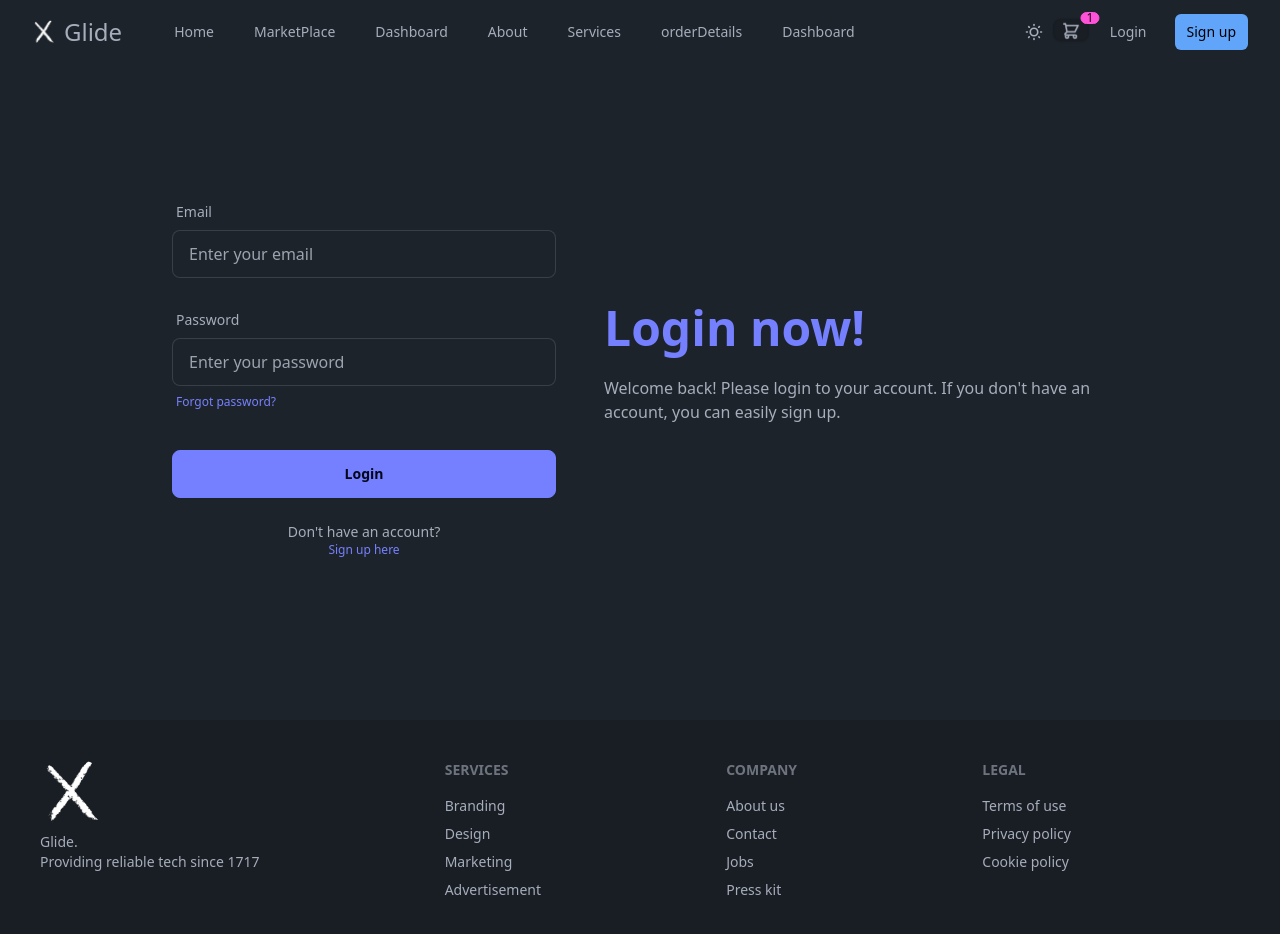
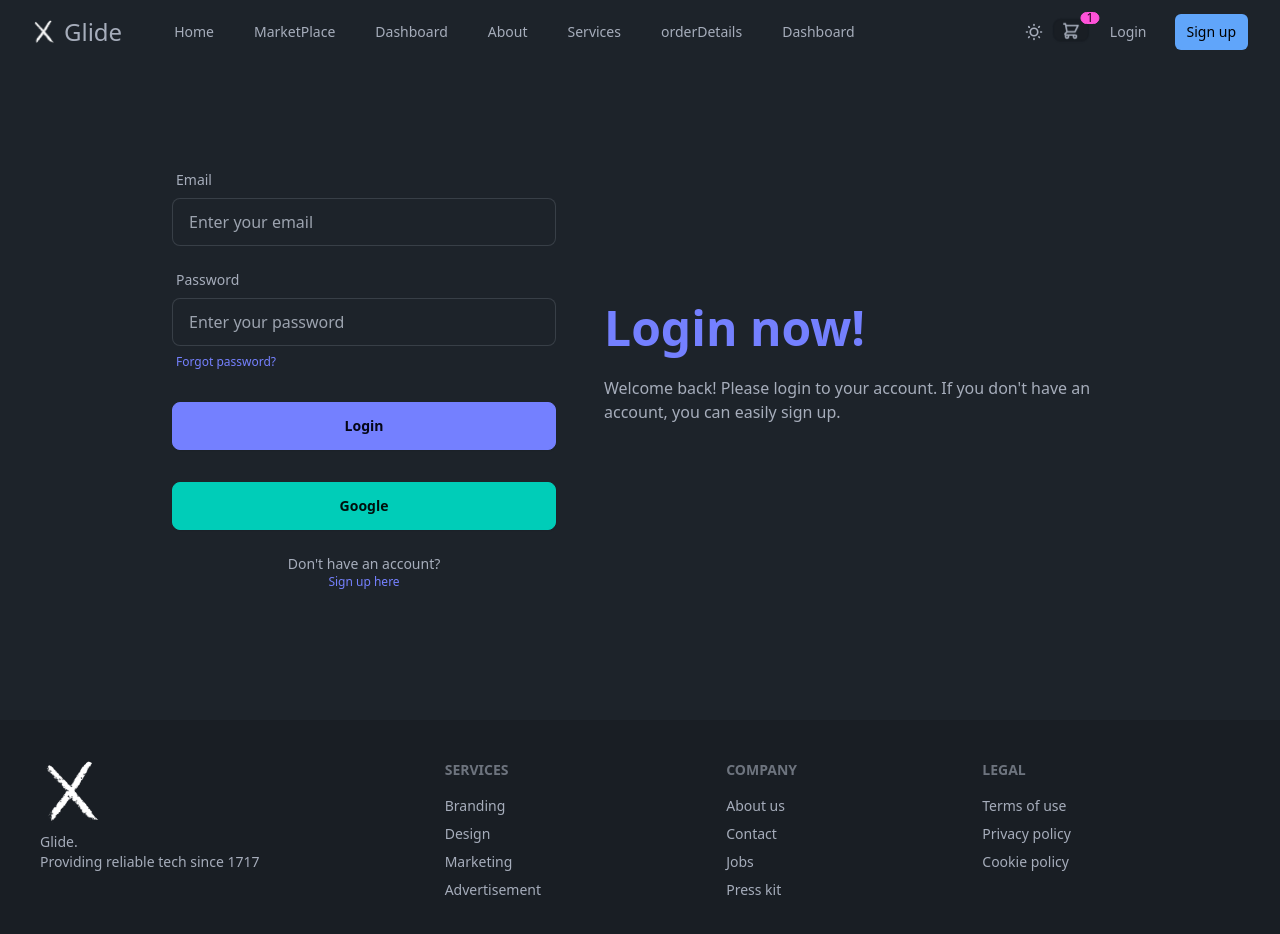
Before and after one commit to laakri/Glide, an Angular app: page /login in a window 1280 px wide. Shown: the top 934 px of the page. Built offline with nearby package versions, Linux system fonts and the light colour scheme.

Commit message:
update the login component  adding the Oauth2 (Google Auth)

```diff
--- a/package.json
+++ b/package.json
@@ -22,6 +22,7 @@
     "@angular/router": "^17.3.0",
     "@angular/ssr": "^17.3.8",
     "express": "^4.18.2",
+    "gapi-script": "^1.2.0",
     "rxjs": "~7.8.0",
     "tslib": "^2.3.0",
     "zone.js": "~0.14.3"
--- a/src/app/Auth/login/login.component.html
+++ b/src/app/Auth/login/login.component.html
@@ -8,7 +8,8 @@
       </p>
     </div>
     <div class="card w-full max-w-md lg:w-1/2">
-      <form class="card-body">
+      <div class="card-body">
+        <form>
           <div class="form-control">
             <label class="label">
               <span class="label-text">Email</span>
@@ -39,13 +40,19 @@
           <div class="form-control mt-6">
             <button class="btn btn-primary w-full">Login</button>
           </div>
+        </form>
+        <div class="form-control mt-6">
+          <button class="btn btn-accent w-full" (click)="handleAuthClick()">
+            Google
+          </button>
+        </div>
         <div class="form-control mt-4 text-center">
           <span class="label-text">Don't have an account?</span>
           <a href="/signup" class="label-text-alt link link-hover text-primary"
             >Sign up here</a
           >
         </div>
-      </form>
       </div>
     </div>
   </div>
+</div>
--- a/src/app/Auth/login/login.component.ts
+++ b/src/app/Auth/login/login.component.ts
@@ -1,12 +1,69 @@
-import { Component } from '@angular/core';
+import { HttpClient, HttpClientModule } from '@angular/common/http';
+
+import { Component, OnInit, Inject, PLATFORM_ID } from '@angular/core';
+import { Router } from '@angular/router';
+import { isPlatformBrowser } from '@angular/common';
+declare const gapi: any;
 
 @Component({
   selector: 'app-login',
   standalone: true,
-  imports: [],
+  imports: [HttpClientModule],
   templateUrl: './login.component.html',
-  styleUrl: './login.component.css'
+  styleUrl: './login.component.css',
 })
-export class LoginComponent {
+export class LoginComponent implements OnInit {
+  private clientId =
+    '650287733782-pcmh272bgib136vil0duc65q30rsoukf.apps.googleusercontent.com';
 
+  constructor(
+    private http: HttpClient,
+    private router: Router,
+    @Inject(PLATFORM_ID) private platformId: Object
+  ) {}
+
+  ngOnInit(): void {
+    if (isPlatformBrowser(this.platformId)) {
+      this.loadGoogleAuthLibrary();
+    }
+  }
+
+  loadGoogleAuthLibrary() {
+    if (typeof document !== 'undefined') {
+      const script = document.createElement('script');
+      script.src = 'https://apis.google.com/js/api.js';
+      script.onload = () => {
+        gapi.load('auth2', () => {
+          gapi.auth2.init({
+            client_id: this.clientId,
+          });
+        });
+      };
+      document.body.appendChild(script);
+    }
+  }
+
+  async handleAuthClick() {
+    if (typeof gapi !== 'undefined' && gapi.auth2) {
+      const auth2 = gapi.auth2.getAuthInstance();
+      const googleUser = await auth2.signIn();
+      const id_token = googleUser.getAuthResponse().id_token;
+
+      this.http
+        .post<any>('http://localhost:5152/api/Users/GoogleLogin', {
+          idToken: id_token,
+        })
+        .subscribe(
+          (response) => {
+            localStorage.setItem('token', response.token);
+            this.router.navigate(['/dashboard']);
+          },
+          (error) => {
+            console.error('Error logging in with Google', error);
+          }
+        );
+    } else {
+      console.error('Google API not initialized');
+    }
+  }
 }
--- a/src/index.html
+++ b/src/index.html
@@ -6,6 +6,7 @@
     <base href="/" />
     <meta name="viewport" content="width=device-width, initial-scale=1" />
     <link rel="icon" type="image/x-icon" href="assets/favicon.png" />
+    <script src="https://apis.google.com/js/api.js"></script>
   </head>
   <body>
     <app-root></app-root>
```
Also changed, not shown: 1 other file (tests, documents, lock files or other folders). Lines whose indentation alone changed are shown as unchanged.
